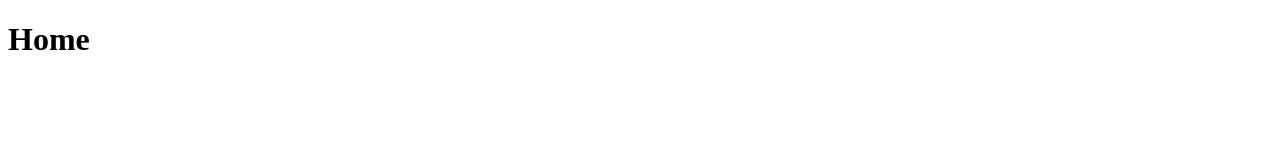
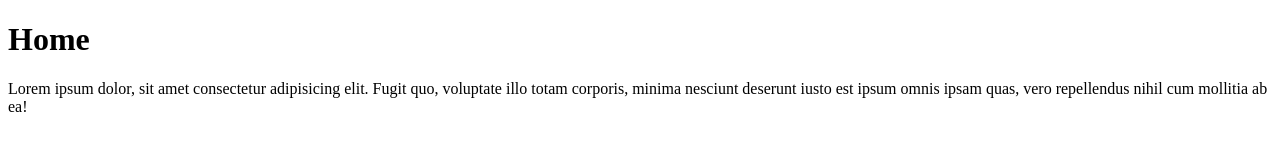
Before and after one commit to gabrielgmaz-netizen/paginateste, a plain HTML site: page index.html in a window 1280 px wide. Drawn offline with Linux system fonts and the light colour scheme.

Commit message:
Introducao atualizada

```diff
--- a/index.html
+++ b/index.html
@@ -7,5 +7,6 @@
 </head>
 <body>
     <h1>Home</h1>
+    <p> Lorem ipsum dolor, sit amet consectetur adipisicing elit. Fugit quo, voluptate illo totam corporis, minima nesciunt deserunt iusto est ipsum omnis ipsam quas, vero repellendus nihil cum mollitia ab ea!</p>
 </body>
 </html>
```
